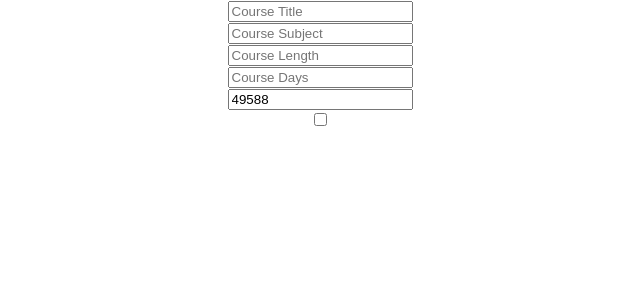
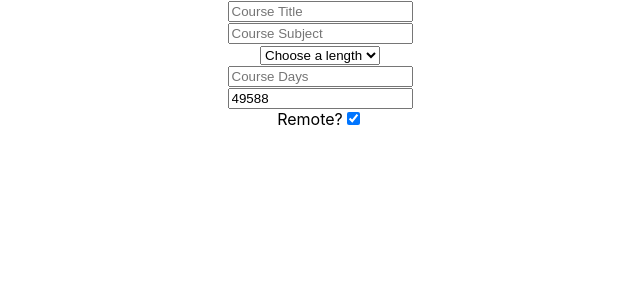
Before and after one commit to nicogarbaccio/massclass, a React (Create React App) app in the folder client/: page /courses/add in a window 1280 px wide. Shown: the top 300 px of the page, without its empty margins (320-960 px from the left). Built offline with nearby package versions, Linux system fonts and the light colour scheme; no server answers.

Commit message:
Basic functionality

```diff
--- a/client/src/Components/CourseForm.js
+++ b/client/src/Components/CourseForm.js
@@ -54,7 +54,11 @@ function CourseForm( {setCourses, courses} ) {
                 <input type="text" id="subject" placeholder="Course Subject" name="subject" value={formData.subject} onChange={handleChange} />
             </div>
             <div>
-                <input type="text" id="length" placeholder="Course Length" name="length" value={formData.length} onChange={handleChange} />
+                <select id="length" name="length" value={formData.length} onChange={handleChange} >
+                    <option value="">Choose a length</option>
+                    <option value="full year">Full year</option>
+                    <option value="semester">Semester</option>
+                </select>
             </div>
             <div>
                 <input type="text" id="days" placeholder="Course Days" name="days " value={formData.days} onChange={handleChange} />
@@ -63,7 +67,8 @@ function CourseForm( {setCourses, courses} ) {
                 <input type="text" id="code" placeholder="Course Code" name="code" value={formData.code} onChange={handleChange} />
             </div>
             <div>
-                <input type="checkbox" id="remote" name="remote" value={formData.remote} onChange={handleChange} />
+                Remote?
+                <input type="checkbox" id="remote" name="remote" value={formData.remote} onChange={handleChange} checked />
             </div>
         </form>
     )
```
Also changed, not shown: client/src/Components/SyllabusEntry.js (line endings or trailing spaces).
